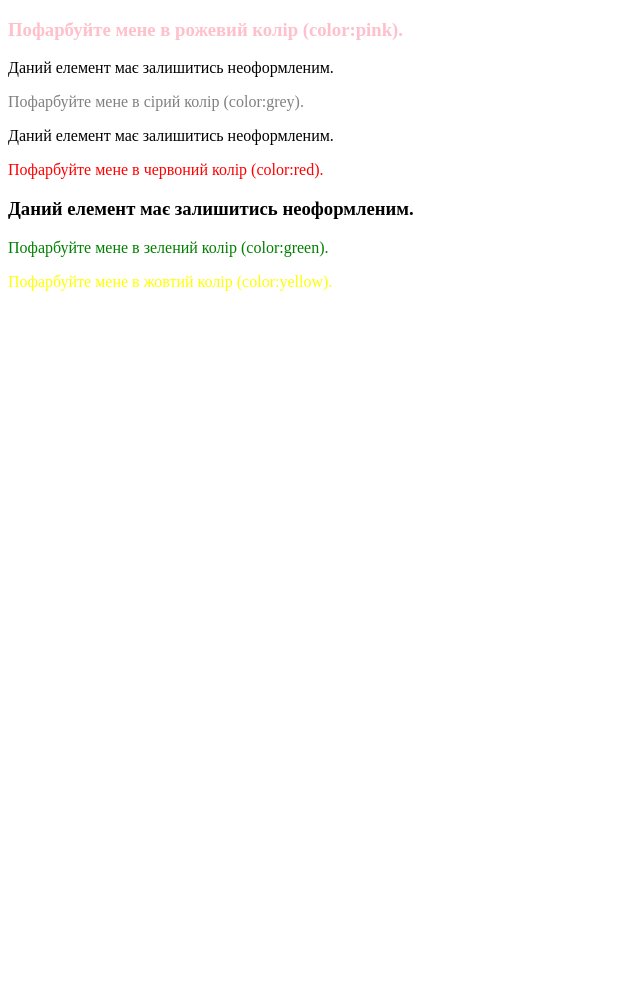
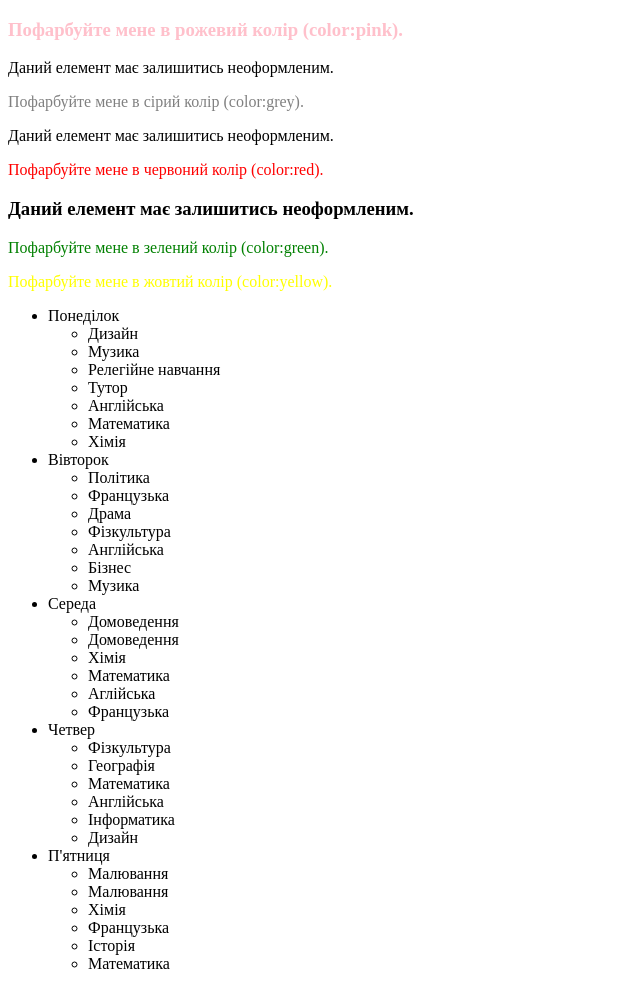
Before and after one commit to Andrii-Avramenko/HW-8, a plain HTML site: page index.html in a window 1280 px wide. Shown: the whole page, without its empty margins (0-640 px from the left). Before the commit the page ends 800 px from the top, so only its background shows below. Drawn offline with Linux system fonts and the light colour scheme.

Commit message:
2-Завдання

```diff
--- a/index.html
+++ b/index.html
@@ -20,6 +20,57 @@
         <h3>Даний елемент має залишитись неоформленим.</h3>
         <p>Пофарбуйте мене в зелений колір (color:green).</p>
         <p class="yellow">Пофарбуйте мене в жовтий колір (color:yellow).</p>
-      </div>
+    </div>
+    <div>
+       <ul>
+       <li>Понеділок</li>
+        <ul>
+            <li>Дизайн</li>
+            <li>Музика</li>
+            <li>Релегійне навчання</li>
+            <li>Тутор</li>
+            <li>Англійська</li>
+            <li>Математика</li>
+            <li>Хімія</li>
+        </ul>
+        <li>Вівторок</li>
+        <ul>
+            <li>Політика</li>
+            <li>Французька</li>
+            <li>Драма</li>
+            <li>Фізкультура</li>
+            <li>Англійська</li>
+            <li>Бізнес</li>
+            <li>Музика</li>
+        </ul>
+        <li>Середа</li>
+        <ul>
+            <li>Домоведення</li>
+            <li>Домоведення</li>
+            <li>Хімія</li>
+            <li>Математика</li>
+            <li>Аглійська</li>
+            <li>Французька</li>
+        </ul>
+        <li>Четвер</li>
+        <ul>
+            <li>Фізкультура</li>
+            <li>Географія</li>
+            <li>Математика</li>
+            <li>Англійська</li>
+            <li>Інформатика</li>
+            <li>Дизайн</li>
+        </ul>
+        <li>П'ятниця</li>
+        <ul>
+            <li>Малювання</li>
+            <li>Малювання</li>
+            <li>Хімія</li>
+            <li>Французька</li>
+            <li>Історія</li>
+            <li>Математика</li>
+        </ul>
+       </ul>
+    </div>
 </body>
 </html>
```
Also changed, not shown: script.js (added), 2 other files.
